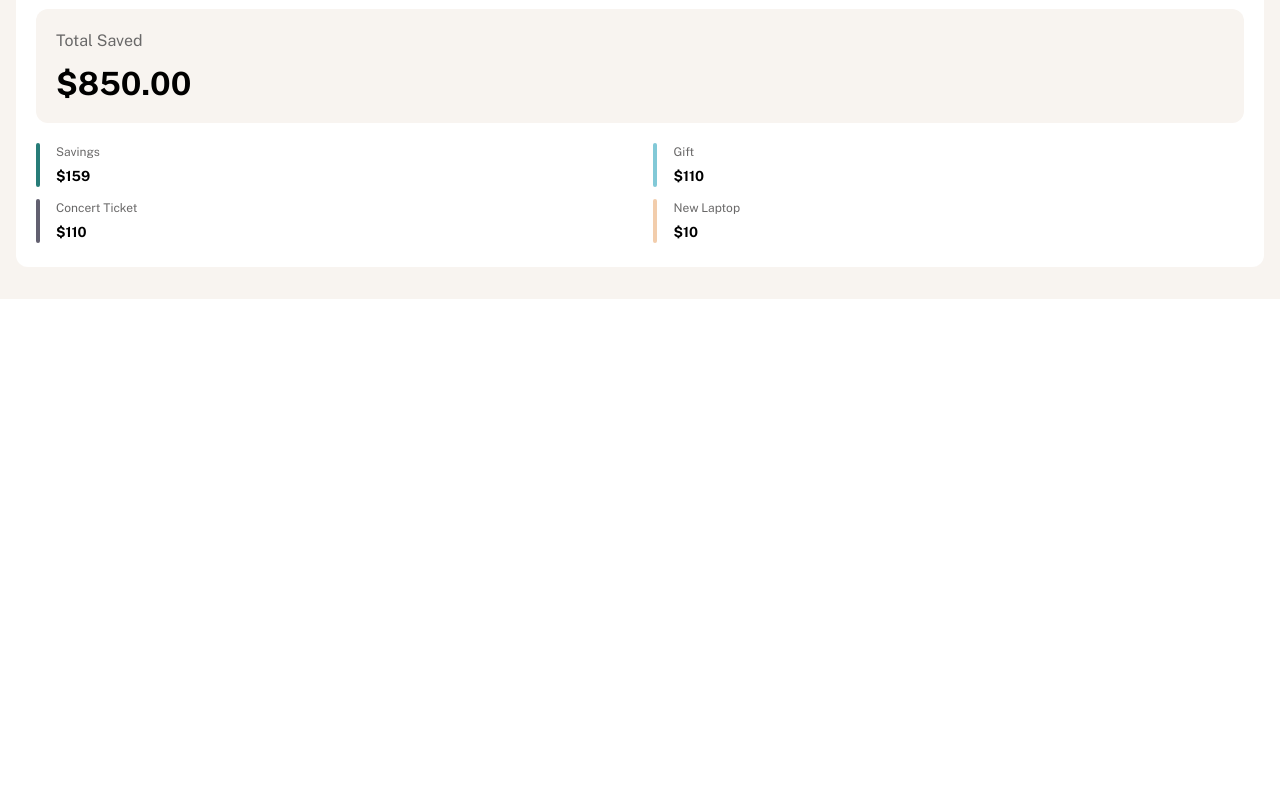
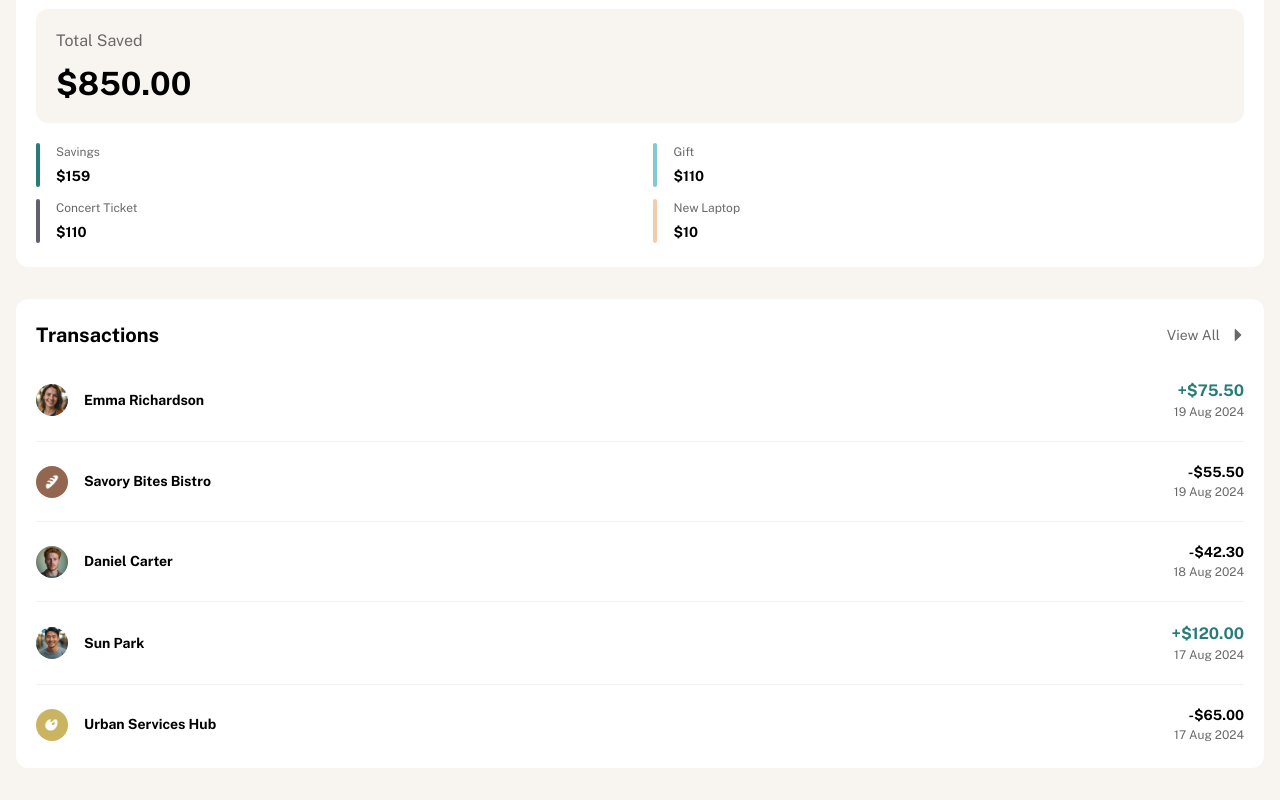
Before and after one commit to ronnieima/personal-finance-app, a Next.js app: page /dashboard in a window 1280 px wide. Shown: the part 561-1361 px from the top of the page. Before the commit the page ends 860 px from the top, so only its background shows below. Built offline with nearby package versions, Linux system fonts and the light colour scheme.

Commit message:
finish transactions section

```diff
--- /dev/null
+++ b/src/app/dashboard/components/Separator.tsx
@@ -0,0 +1,5 @@
+import React from 'react';
+
+export default function Separator() {
+  return <div className="w-full h-[1px] bg-grey-100 last:hidden" />;
+}
--- /dev/null
+++ b/src/app/dashboard/components/Transaction.tsx
@@ -0,0 +1,46 @@
+import { cn } from '@/lib/utils';
+import React from 'react';
+
+export type TransactionType = {
+  avatar: string;
+  name: string;
+  category: string;
+  date: string;
+  amount: number;
+  recurring: boolean;
+};
+
+export default function Transaction({
+  transaction,
+}: {
+  transaction: TransactionType;
+}) {
+  const isPositive = transaction.amount > 0;
+  const date = new Date(transaction.date).toLocaleDateString('en-GB', {
+    day: '2-digit',
+    month: 'short',
+    year: 'numeric',
+  });
+  const amount = `${isPositive ? '+' : '-'}$${Math.abs(
+    transaction.amount
+  ).toFixed(2)}`;
+
+  return (
+    <div className="flex justify-between">
+      <div className="flex items-center gap-4">
+        <img src={transaction.avatar} className="rounded-full size-8" />
+        <p className="text-preset-4 font-bold">{transaction.name}</p>
+      </div>
+      <div className="flex flex-col items-end justify-center">
+        <span
+          className={cn('font-bold text-preset-4', {
+            'text-secondary-green': isPositive,
+          })}
+        >
+          {amount}
+        </span>
+        <span className="text-grey-500 text-preset-5">{date}</span>
+      </div>
+    </div>
+  );
+}
--- /dev/null
+++ b/src/app/dashboard/components/TransactionsSection.tsx
@@ -0,0 +1,28 @@
+import Card from '@/components/Card';
+import React from 'react';
+import Transaction, { TransactionType } from './Transaction';
+import Separator from './Separator';
+
+type Props = { transactions: TransactionType[] };
+
+export default function TransactionsSection({ transactions }: Props) {
+  return (
+    <Card className="gap-8">
+      <Card.Header>
+        <Card.Title>Transactions</Card.Title>
+        <Card.Action href="/transactions">View All</Card.Action>
+      </Card.Header>
+      <div className="space-y-5">
+        {transactions.map(
+          (transaction, index) =>
+            index < 5 && (
+              <>
+                <Transaction key={transaction.name} transaction={transaction} />
+                <Separator />
+              </>
+            )
+        )}
+      </div>
+    </Card>
+  );
+}
--- a/src/app/dashboard/page.tsx
+++ b/src/app/dashboard/page.tsx
@@ -5,6 +5,7 @@ import React from 'react';
 import DataPill from './components/DataPill';
 import PotsSection from './components/PotsSection';
 import data from '../../../public/assets/data.json';
+import TransactionsSection from './components/TransactionsSection';
 
 export default function Dashboard() {
   return (
@@ -22,6 +23,7 @@ export default function Dashboard() {
         <DataPill label="Expenses" value={data.balance.expenses} />
       </section>
       <PotsSection />
+      <TransactionsSection transactions={data.transactions} />
     </main>
   );
 }
--- a/src/components/Card.tsx
+++ b/src/components/Card.tsx
@@ -1,14 +1,21 @@
 'use client';
 
+import { cn } from '@/lib/utils';
 import Link from 'next/link';
 import React, { createContext, PropsWithChildren } from 'react';
 
 const CardContext = createContext(null);
 
-export default function Card({ children }: PropsWithChildren) {
+type CardProps = { children: React.ReactNode; className?: string };
+export default function Card({ children, className }: CardProps) {
   return (
     <CardContext.Provider value={null}>
-      <section className="py-6 px-5 bg-white rounded-xl flex flex-col gap-5">
+      <section
+        className={cn(
+          'py-6 px-5 bg-white rounded-xl flex flex-col gap-5',
+          className
+        )}
+      >
         {children}
       </section>
     </CardContext.Provider>
```
